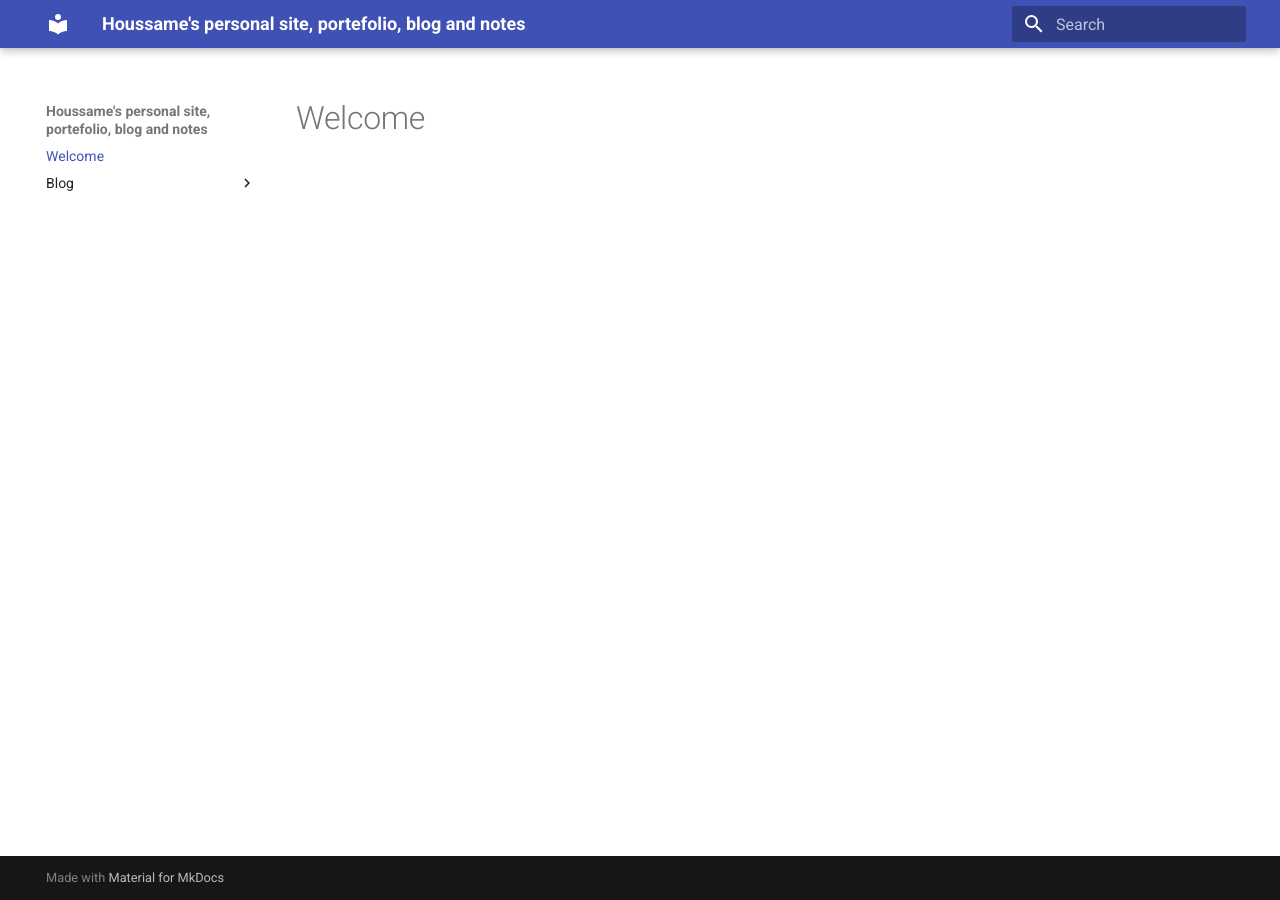
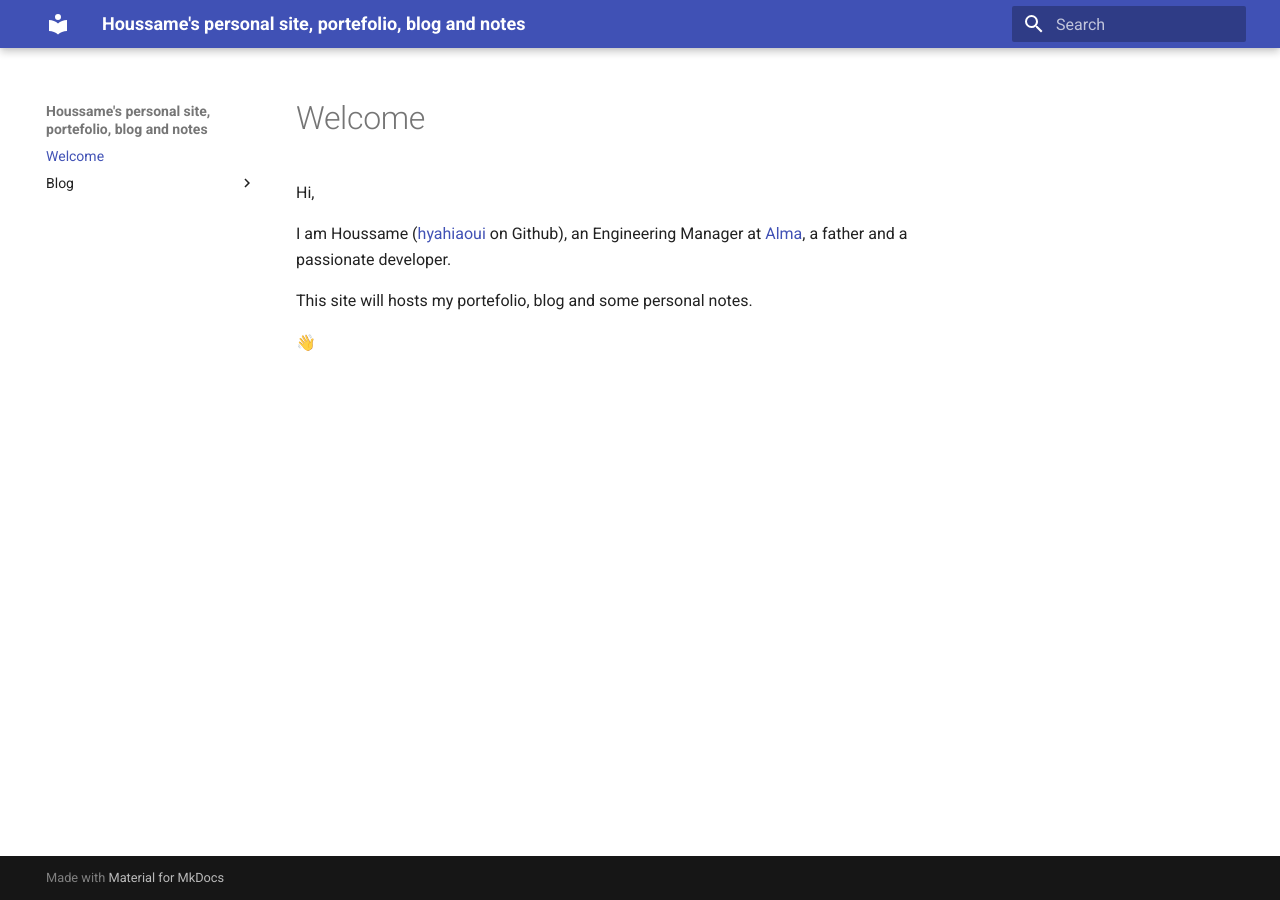
Before and after one commit to hyahiaoui/hyahiaoui.github.io, an MkDocs documentation site: the page built from docs/index.md, in a window 1280 px wide. Built offline with MkDocs 1.6.1 and Material for MkDocs 9.7.7, drawn with Linux system fonts in a browser that asks for light colours.

Commit message:
Update site welcome page.

```diff
--- a/docs/index.md
+++ b/docs/index.md
@@ -1 +1,9 @@
 # Welcome
+
+Hi,
+
+I am Houssame ([hyahiaoui](https://github.com/hyahiaoui) on Github), an Engineering Manager at [Alma](https://almapay.com), a father and a passionate developer.
+
+This site will hosts my portefolio, blog and some personal notes.
+
+👋
```
